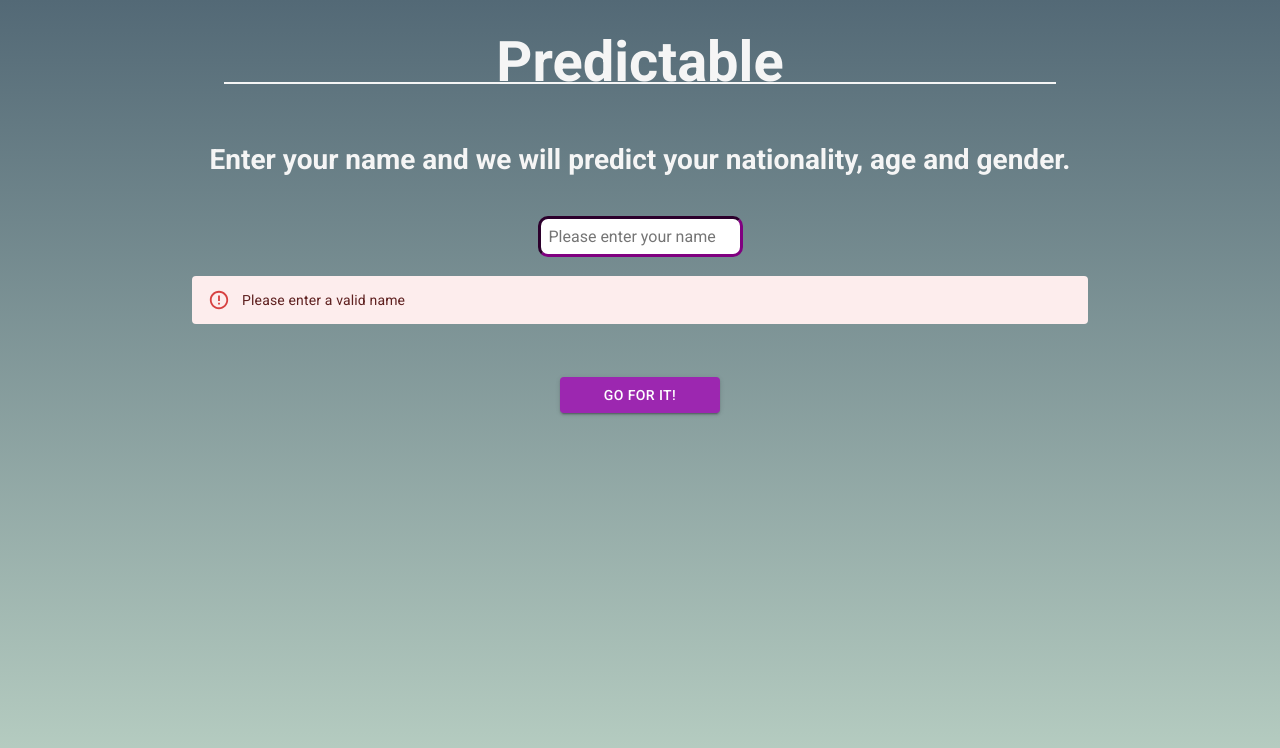
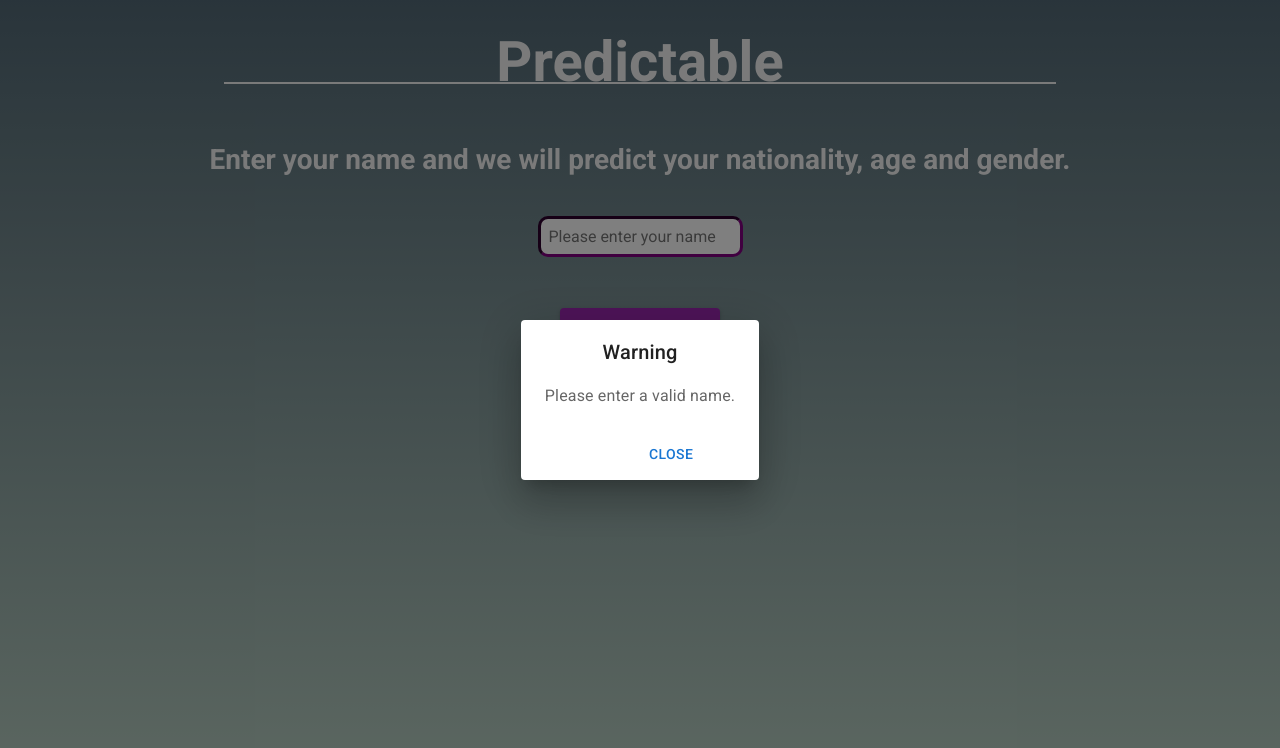
Before and after one commit to Elyk-Adnuram/Predictable_app, a React (Create React App) app: page / in a window 1280 px wide. Both pictures are taken after a click on the button "GO FOR IT!". Shown: the top 748 px of the page. Built offline with nearby package versions, Linux system fonts and the light colour scheme.

Commit message:
alert dialog added

```diff
--- a/src/App.js
+++ b/src/App.js
@@ -1,7 +1,7 @@
 import "./App.css";
 import CustomizedButtons from "./components/Button";
 import { useState, useRef, useEffect } from "react";
-import SimpleAlert from "./components/SimpleAlert";
+import AlertDialog from "./components/AlertDialog";
 
 function App() {
   const [name, setName] = useState(""); // state created for user input
@@ -11,8 +11,12 @@
     country_id: "",
     probability: "",
   });
-  const [alert, setAlert] = useState(false);
   const [loading, setLoading] = useState(false);
+  const [open, setOpen] = useState(false);
+
+  const handleClose = () => {
+    setOpen(false);
+  };
 
   const inputRef = useRef(); //useRef initialized
   //useRef hook used to auto-focus on an input field
@@ -29,7 +33,7 @@
   // Perform API calls to fetch data
   const fetchData = async () => {
     if (!name || !isNameValid(name) || name.trim().length === 0) {
-      setAlert(true);
+      setOpen(true);
       return;
     }
     //used Promise.all to fetch all the data at once
@@ -46,7 +50,7 @@
         ageRes.json(),
         genderRes.json(),
       ]);
-      setAlert(false);
+      setOpen(false);
       setNationalityInfo(nationalityData.country[0]);
       setAgeInfo(JSON.stringify(ageData.age));
       setGenderInfo(genderData.gender);
@@ -57,8 +61,9 @@
     }
   };
 
+  //determine country based on country code
   const regionNamesInEnglish = new Intl.DisplayNames(["en"], { type: "region" });
-  // regionNamesInEnglish.of;
+
   return (
     <div className="App">
       <h1 className="header">Predictable</h1>
@@ -73,7 +78,7 @@
         aria-required
       />
       <br />
-      {alert && <SimpleAlert />}
+      {open && <AlertDialog open={open} handleClose={handleClose} />}
 
       <br />
 
--- /dev/null
+++ b/src/components/AlertDialog.js
@@ -0,0 +1,30 @@
+import * as React from "react";
+import Button from "@mui/material/Button";
+import Dialog from "@mui/material/Dialog";
+import DialogActions from "@mui/material/DialogActions";
+import DialogContent from "@mui/material/DialogContent";
+import DialogContentText from "@mui/material/DialogContentText";
+import DialogTitle from "@mui/material/DialogTitle";
+
+export default function AlertDialog({ open, handleClose }) {
+  return (
+    <React.Fragment>
+      <Dialog
+        open={open}
+        onClose={handleClose}
+        aria-labelledby="alert-dialog-title"
+        aria-describedby="alert-dialog-description"
+      >
+        <DialogTitle id="alert-dialog-title">{"Warning"}</DialogTitle>
+        <DialogContent>
+          <DialogContentText id="alert-dialog-description">
+            Please enter a valid name.
+          </DialogContentText>
+        </DialogContent>
+        <DialogActions>
+          <Button onClick={handleClose}>Close</Button>
+        </DialogActions>
+      </Dialog>
+    </React.Fragment>
+  );
+}
--- a/src/components/SimpleAlert.js
+++ /dev/null
@@ -1,11 +0,0 @@
-import * as React from "react";
-import Alert from "@mui/material/Alert";
-// import CheckIcon from "@mui/icons-material/Check";
-
-export default function SimpleAlert() {
-  return (
-    <Alert style={{ margin: "0.75em" }} severity="error">
-      Please enter a valid name
-    </Alert>
-  );
-}
```
